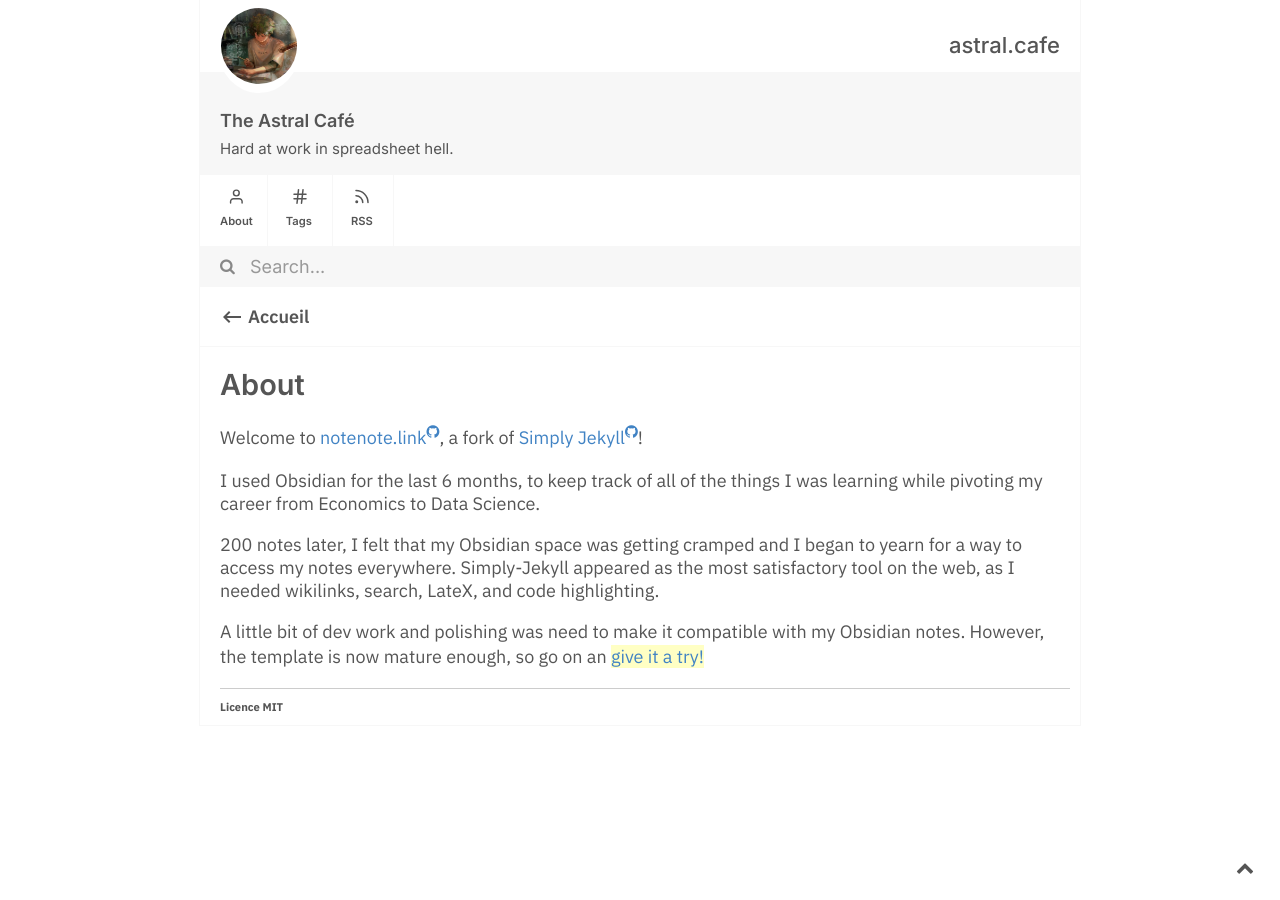
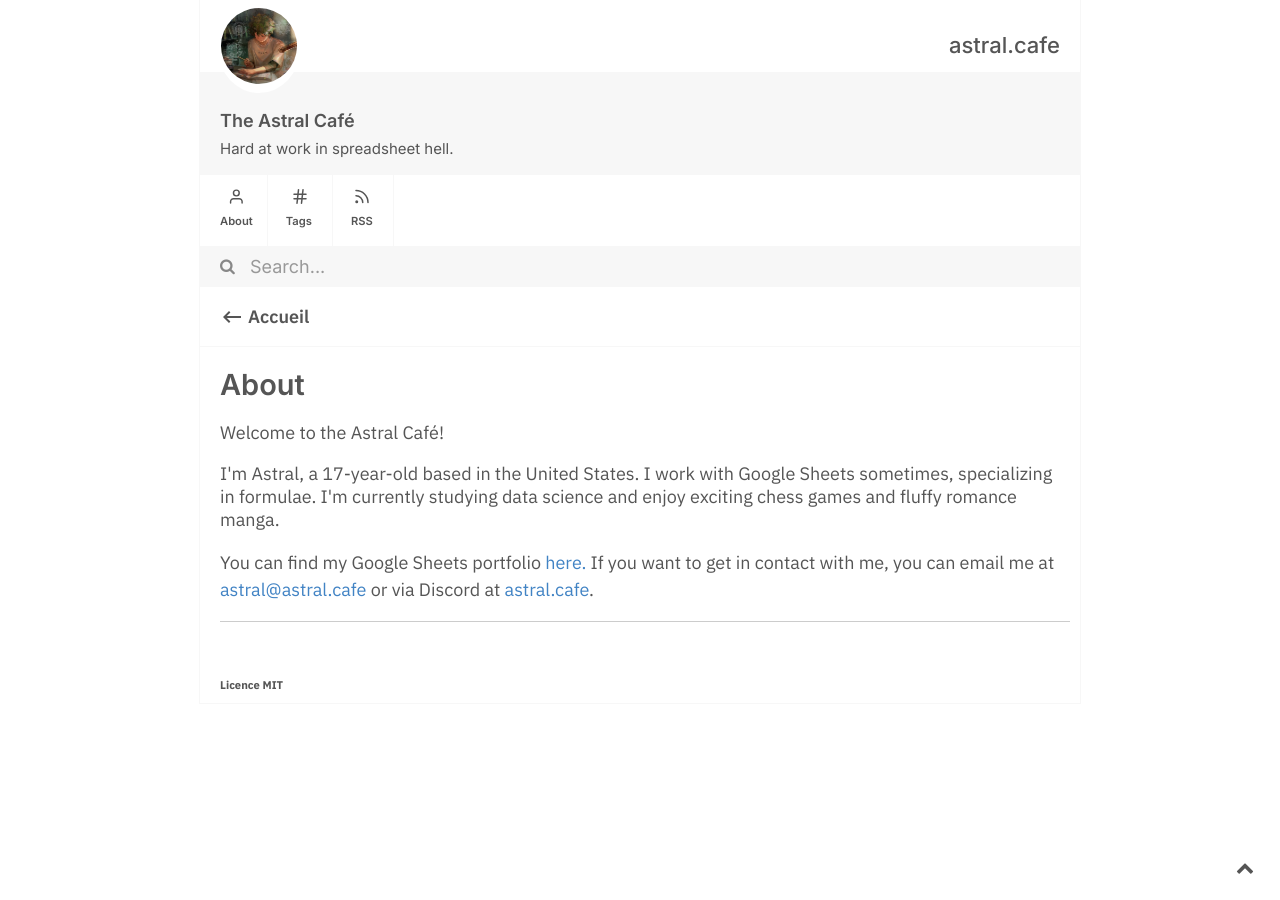
Before and after one commit to Astral1119/old2, a Jekyll site: the page built from about.md, in a window 1280 px wide. Built offline with Jekyll 4.4.1, drawn with Linux system fonts in a browser that asks for light colours.

Commit message:
Adding an About.

```diff
--- a/about.md
+++ b/about.md
@@ -4,11 +4,8 @@ title: About
 permalink: /about/
 content-type: eg
 ---
+Welcome to the Astral Café!
 
-Welcome to [[notenote.link::https://github.com/Maxence-L/notenote.link]], a fork of [[Simply Jekyll::https://github.com/raghuveerdotnet/simply-jekyll]]!
+I'm Astral, a 17-year-old based in the United States. I work with Google Sheets sometimes, specializing in formulae. I'm currently studying data science and enjoy exciting chess games and fluffy romance manga.
 
-I used Obsidian for the last 6 months, to keep track of all of the things I was learning while pivoting my career from Economics to Data Science.
-
-200 notes later, I felt that my Obsidian space was getting cramped and I began to yearn for a way to access my notes everywhere. Simply-Jekyll appeared as the most satisfactory tool on the web, as I needed wikilinks, search, LateX, and code highlighting.
-
-A little bit of dev work and polishing was need to make it compatible with my Obsidian notes. However, the template is now mature enough, so go on an [[How to setup this site\|give it a try!]]
+You can find my Google Sheets portfolio [here.](https://docs.google.com/spreadsheets/d/1hIG_JbgGw7hbJmct2re2ySFZaC-LfrRA_IZN8Ghi2gY/edit?usp=sharing) If you want to get in contact with me, you can email me at [astral@astral.cafe](mailto:astral@astral.cafe) or via Discord at [astral.cafe](https://discordapp.com/users/365169403316142090).
```
Also changed, not shown: .obsidian/workspace.json, notes.md (line endings or trailing spaces).
